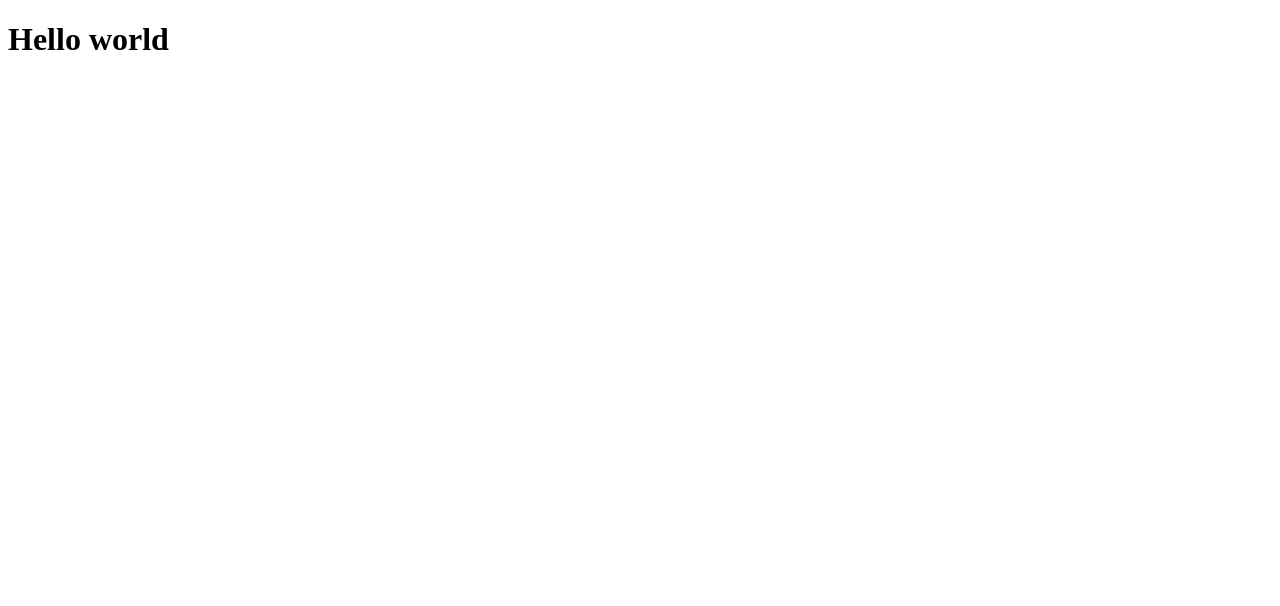
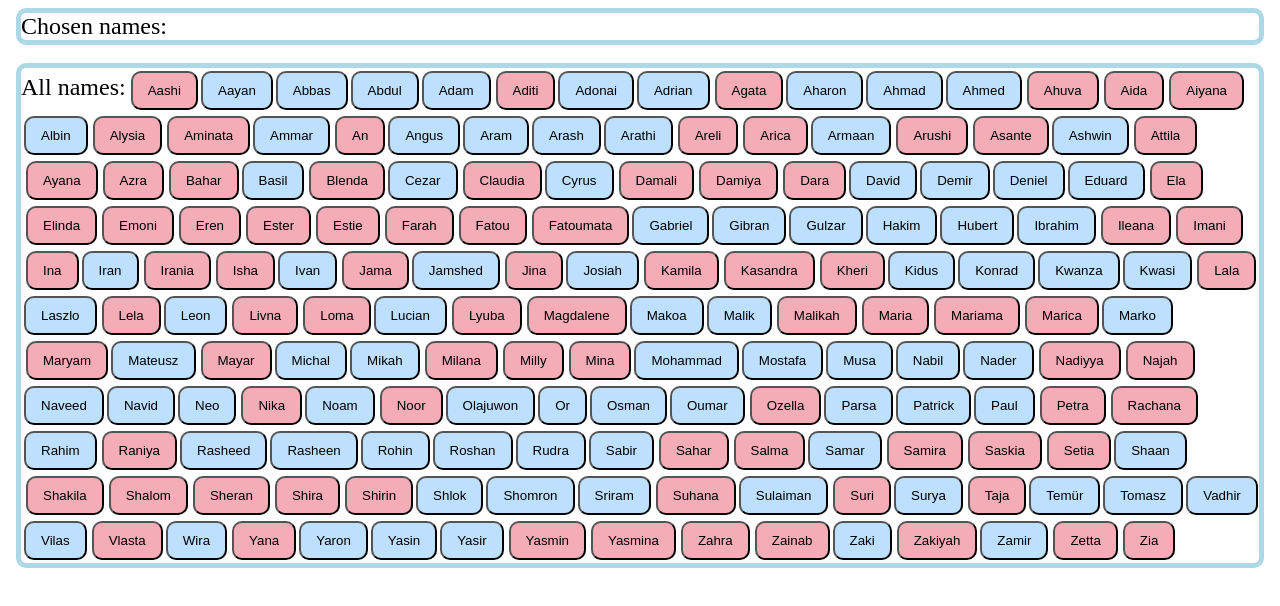
Before and after one commit to TomaszLaboj/baby-names-exercise, a React (Create React App) app: page / in a window 1280 px wide. Shown: the top 606 px of the page. Built offline with nearby package versions, Linux system fonts and the light colour scheme; the HTML template or start-up script is replaced by a standard one.

Commit message:
buttons displaying, names sorted, button colours based on sex property, single name as current

```diff
--- a/src/App.tsx
+++ b/src/App.tsx
@@ -1,7 +1,69 @@
+import "./myStyles.css";
+import names from "./data/babyNamesData.json"
+import { useState } from "react";
+
+function App(): JSX.Element {
+
+  interface BabyNames {
+    id: number,
+    name: string,
+    sex: string,
+  }
+
+  const babyNames:BabyNames[] = [];
+
+    for(const element of names){
+        babyNames.push(element)
+    }
+  const sortedNames:BabyNames[]= babyNames.sort((a,b)=>(a.name>b.name)?1:-1)
+  const [name,setName] = useState('')
+
+  const handleChoseName = (clickedName:string) => {
+    setName(clickedName);
+
+  }
+
+  const isMale = (checkSex: string) => {
+   return checkSex == 'm' ? true : false;
+  }
 
 
-function App(): JSX.Element {
-  return <h1>Hello world</h1>;
+
+  return (
+      <body>
+        <div className="main">
+            <>
+              Chosen names:{name}
+            </>
+
+        </div>
+
+        <br></br>
+
+        <div className="main">
+      All names:{
+            babyNames.map(el => {
+              return(
+
+
+                  <button
+                  className = {isMale(el.sex) ? "blue":"pink"}
+                  onClick={() => handleChoseName(el.name)}
+                  key={el.id}>{el.name}
+                  </button>
+
+              )
+            })
+        }
+
+
+
+        </div>
+      </body>
+
+  )
+
+
 }
 
 export default App;
--- a/src/data/babyNamesData.json
+++ b/src/data/babyNamesData.json
@@ -11,8 +11,8 @@
     },
     {
       "id": 2,
-      "name": "Avah",
-      "sex": "f"
+      "name": "Adam",
+      "sex": "m"
     },
     {
       "id": 3,
@@ -853,5 +853,15 @@
       "id": 186,
       "name": "Ozella",
       "sex": "f"
+    },
+    {
+      "id": 187,
+      "name": "Tomasz",
+      "sex": "m"
+    },
+    {
+      "id": 188,
+      "name": "Ela",
+      "sex": "f"
     }
   ]
--- /dev/null
+++ b/src/myStyles.css
@@ -0,0 +1,24 @@
+.main{
+    border-style: solid;
+    font-size: 24px;
+    border-width: 5px;
+    border-color: lightblue;
+    border-radius: 10px;
+  }
+  .blue{
+    margin-top: 3px;
+    margin-left: 3px;
+    border-radius: 10px;
+    padding: 10px 15px;
+    background-color: #bde0fe;
+
+  }
+  .pink{
+    margin-top: 3px;
+    margin-bottom: 3px;
+    margin-left: 5px;
+    border-radius: 10px;
+    text-decoration: double;
+    padding: 10px 15px;
+    background-color: #f4acb7;
+  }
```
Also changed, not shown: src/setupTests.ts (deleted, +0 -5 lines), 1 other file (tests, documents, lock files or other folders).
